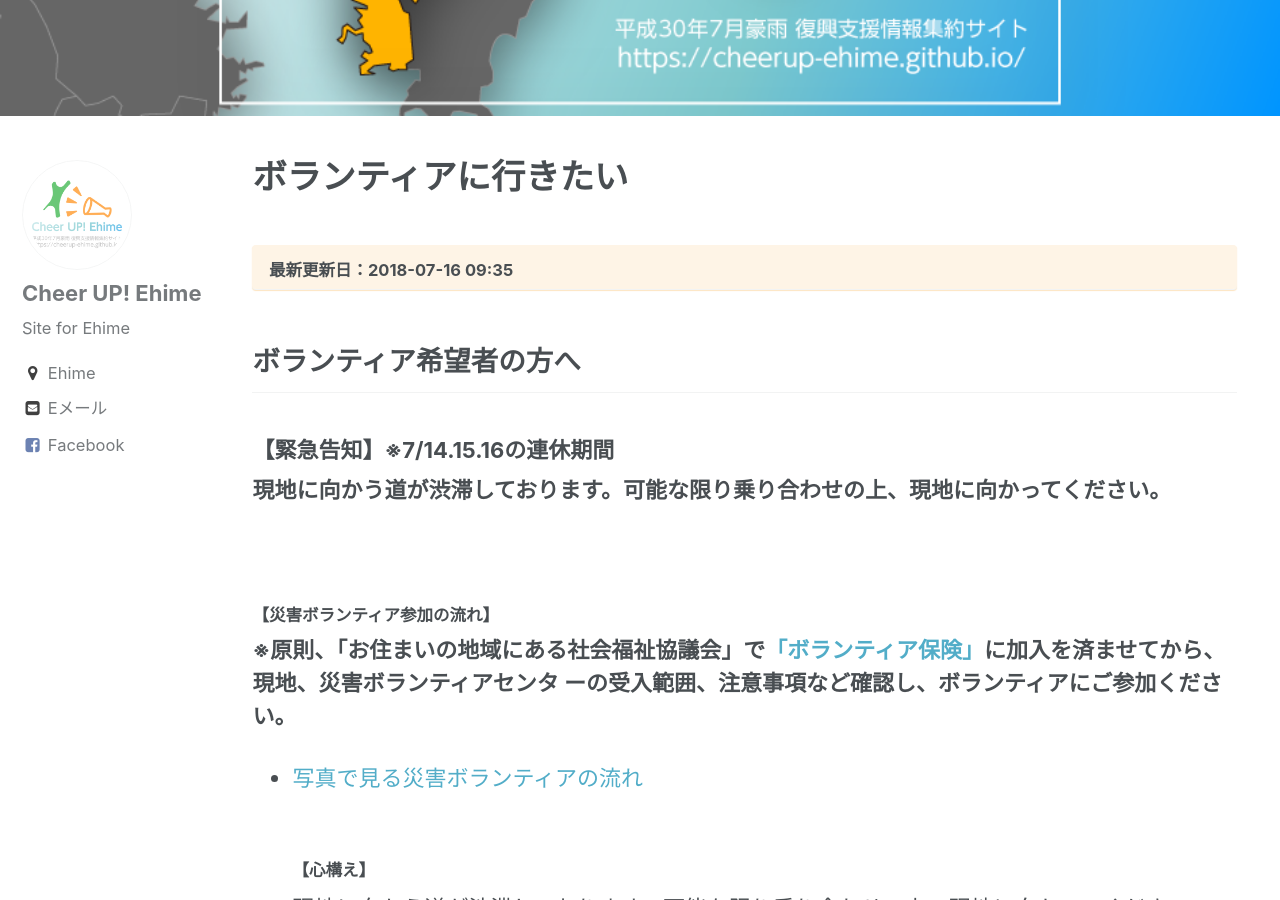
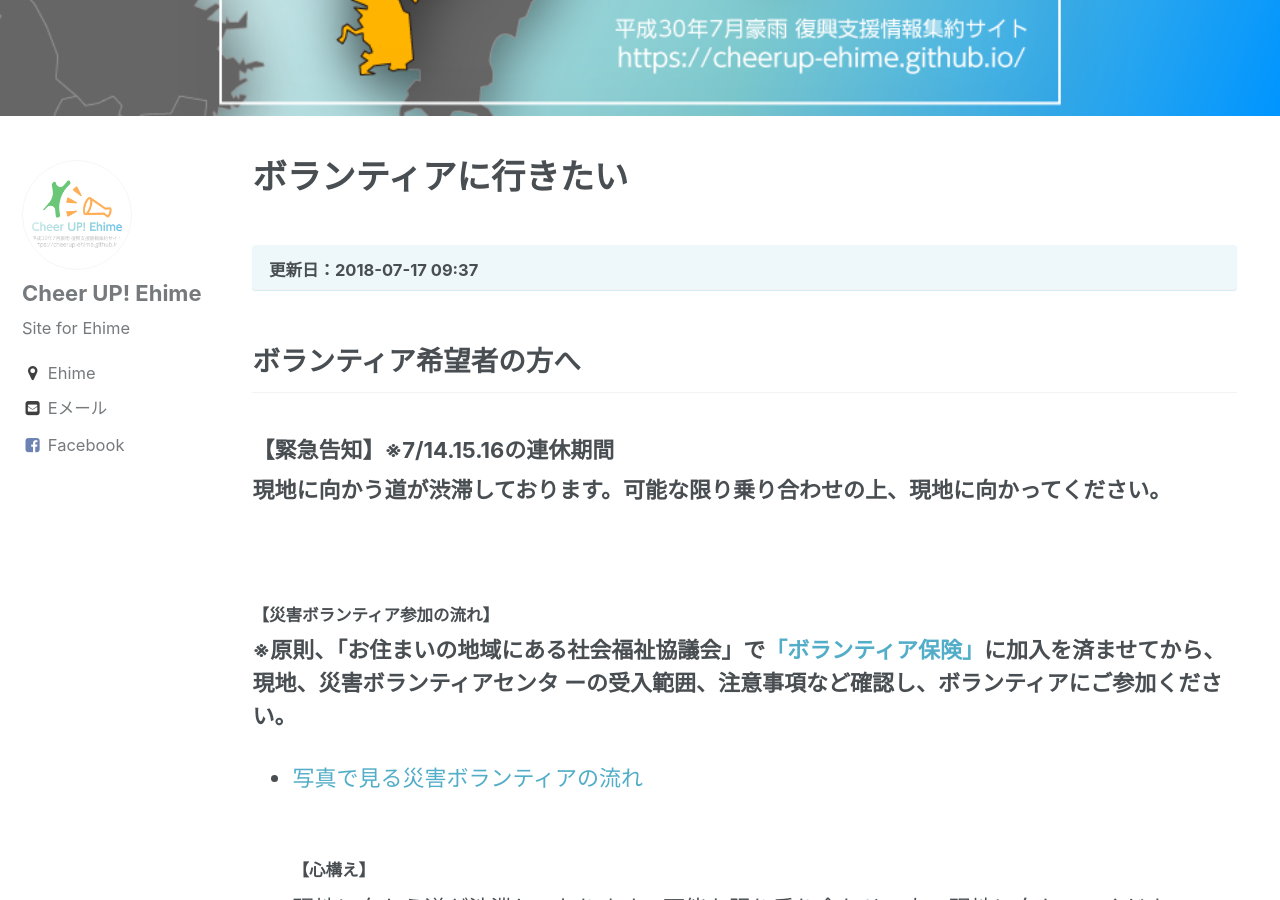
Before and after one commit to cheerup-ehime/cheerup-ehime.github.io, a Jekyll site: the page built from _pages/volunteer.md, in a window 1280 px wide and 900 px high, scrolled down 504 px. Built offline with Jekyll 4.4.1, drawn with Linux system fonts in a browser that asks for light colours; comment, search, counter and statistics services are not loaded; some of the changed text lies outside the part shown.

Commit message:
日付を更新

```diff
--- a/_pages/volunteer.md
+++ b/_pages/volunteer.md
@@ -2,7 +2,7 @@
 title: ボランティアに行きたい
 permalink: /volunteer/
 date: 2018-07-11 16:00:00
-last_modified_at: 2018-07-16 09:35:00
+last_modified_at: 2018-07-17 09:37:42
 ---
 ## ボランティア希望者の方へ
 ### 【緊急告知】※7/14.15.16の連休期間
```
